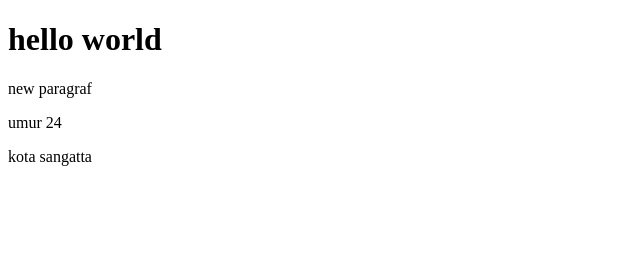
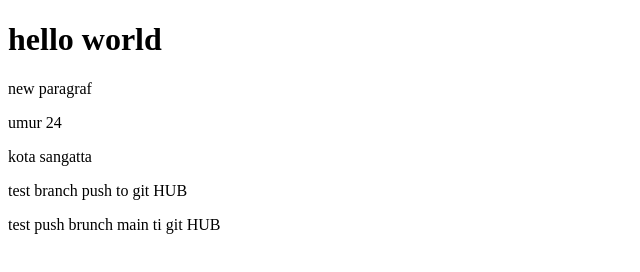
Before and after one commit to EzerKadang/Belajar_git, a plain HTML site: page index.html in a window 1280 px wide. Shown: the whole page, without its empty margins (0-640 px from the left). Drawn offline with Linux system fonts and the light colour scheme.

Commit message:
test push branch main to git HUB

```diff
--- a/index.html
+++ b/index.html
@@ -10,5 +10,7 @@
     <p>new paragraf</p>
     <p>umur 24</p>
     <p>kota sangatta</p>
+    <p>test branch push to git HUB</p>
+    <p>test push brunch main ti git HUB</p>
   </body>
 </html>
```
